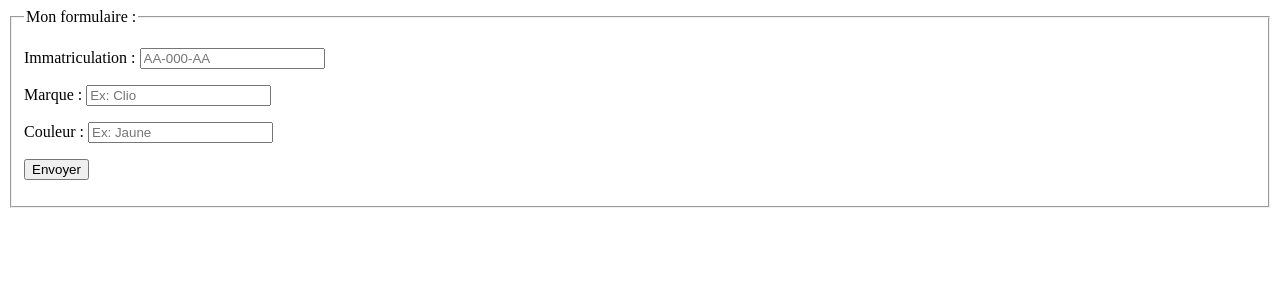
After one commit to logandej/TD-PHP, a PHP site: page /formulaireVoiture.php in a window 1280 px wide. The commit adds this page. Shown: the top 300 px of the page. Run offline with PHP 8.4, Linux system fonts and the light colour scheme.

Commit message:
je suis le boss

```diff
--- a/TD1/echo.php
+++ b/TD1/echo.php
@@ -117,7 +117,7 @@ END;
         //print_r($voitures);
         echo "<ul>";
             foreach ($voitures as $cle => $valeur){
-                echo "<li> Voiture  ",$valeur['immatriculation'] ," de marque ",$valeur['marque'] ," (couleur", $valeur['couleur']," )</li>";
+                echo "<li> Voiture  ",$valeur['immatriculation'] ," de marque ",$valeur['marque'] ," (couleur ", $valeur['couleur'],")</li>";
             }
         echo "</ul>";
 
--- /dev/null
+++ b/TD1/formulaireVoiture.php
@@ -0,0 +1,32 @@
+<!DOCTYPE html>
+<html>
+    <head>
+        <meta charset="utf-8" />
+        <title> Mon premier php </title>
+    </head>
+
+    <body>
+        <form method="get" action="creerVoiture.php">
+        <fieldset>
+            <legend>Mon formulaire :</legend>
+            <p>
+              <label for="immat_id">Immatriculation</label> :
+              <input type="text" placeholder="AA-000-AA" name="immatriculation" id="immatriculation" required/>
+            </p>
+            <p>
+              <label for="marque_id">Marque</label> :
+              <input type="text" placeholder="Ex: Clio" name="marque" id="marque" required/>
+            </p>
+            <p>
+              <label for="couleur_id">Couleur</label> :
+              <input type="text" placeholder="Ex: Jaune" name="Couleur" id="couleur" required/>
+            </p>
+            <p>
+              <input type="submit" value="Envoyer" />
+            </p>
+        </fieldset>
+        </form>
+
+    </body>
+
+</html>
```
Also changed, not shown: TD1/Voiture.php (+4 -3 lines), TD1/testVoiture.php (added, +20 -0 lines).
